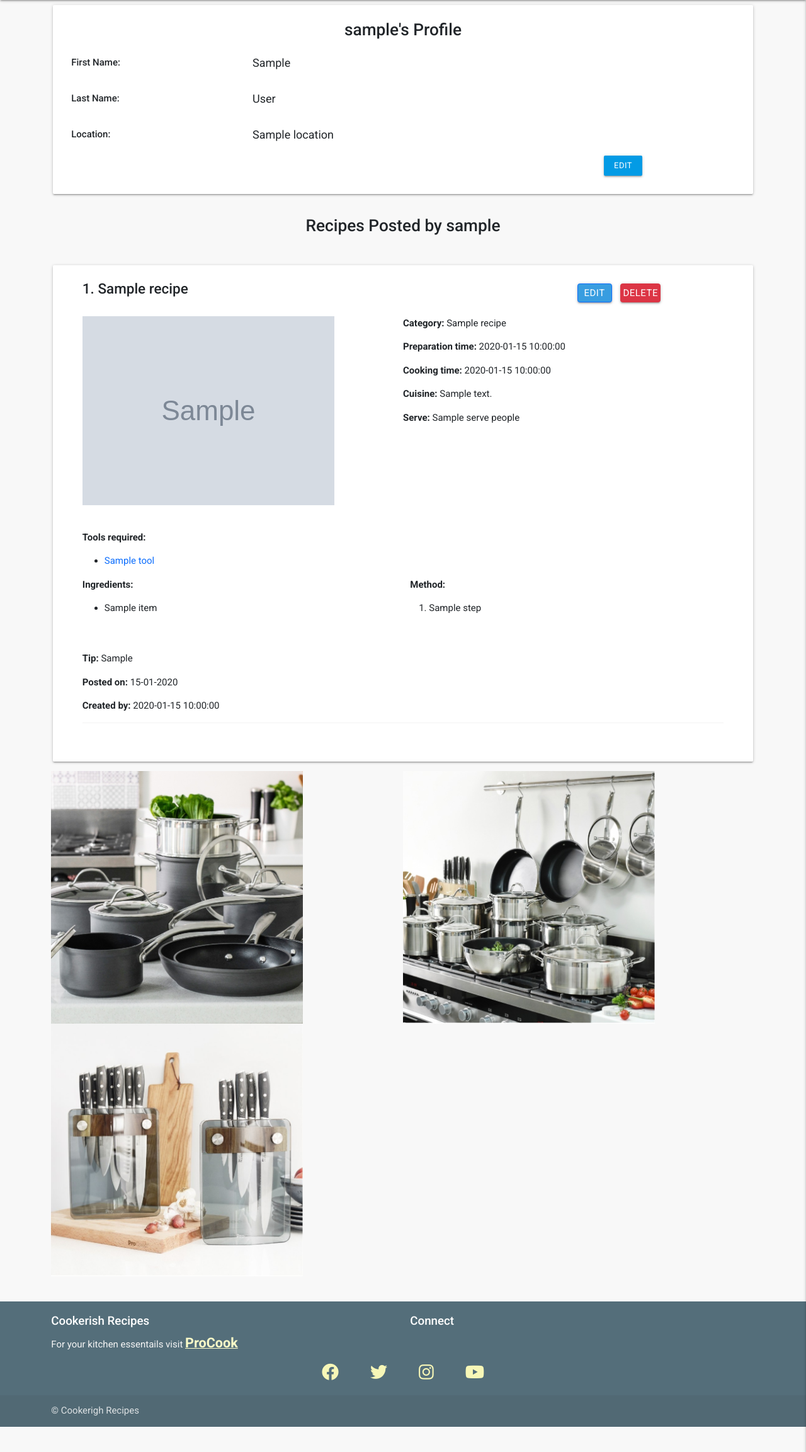
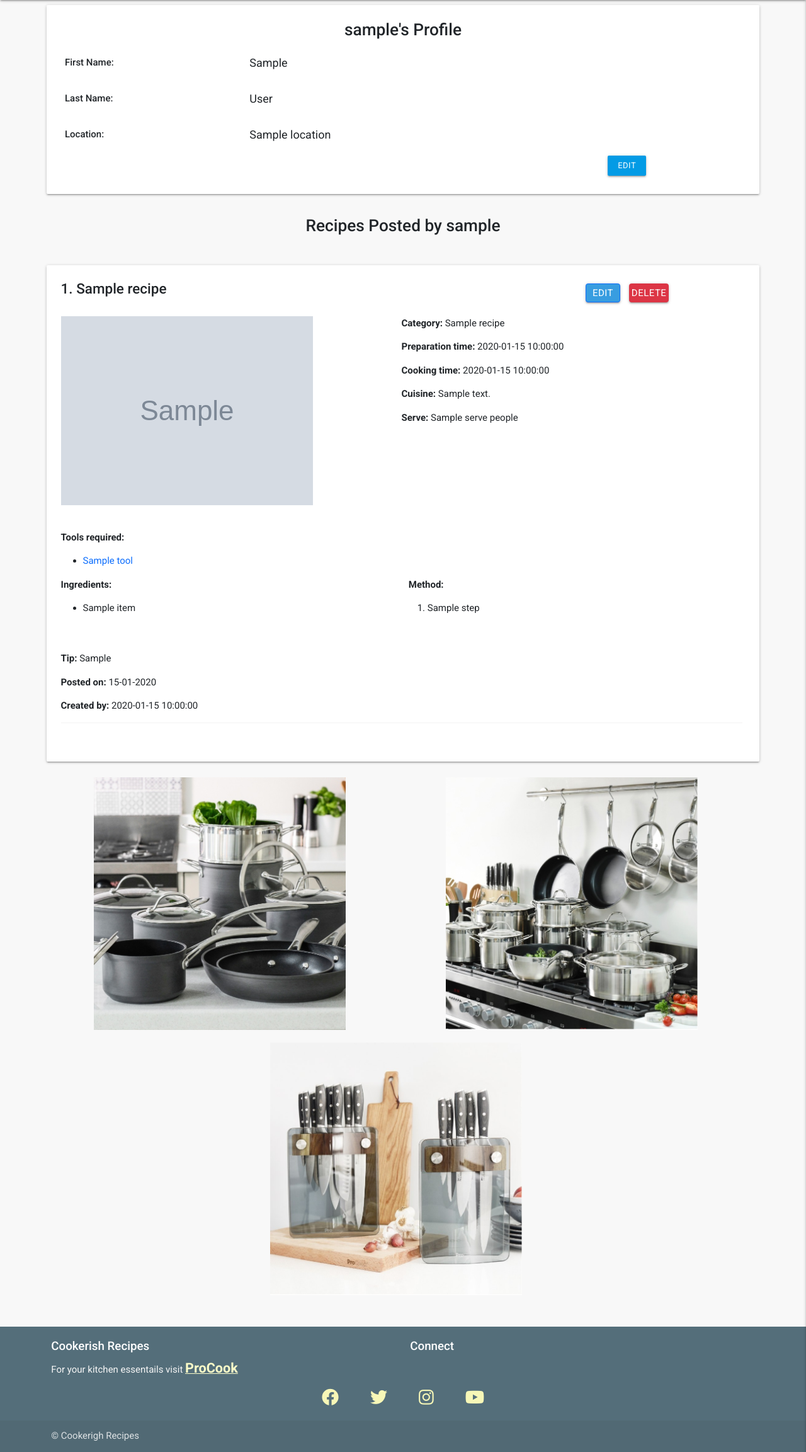
Before and after one commit to baijuka/ms3-bju-project, a Flask app: page /profile/1 in a window 1280 px wide. Shown: the part 64-2369 px from the top of the page at 63% size. Run offline with Flask 2, Linux system fonts and the light colour scheme; the visitor is signed in with stand-in values (Sample User, id 1); grey boxes marked "Sample" are stand-in pictures; a database or web service that is not in the repository returns one stand-in record (values such as "Sample title"); some libraries are stand-ins or nearby versions.

Commit message:
Udjust padding let and right for content in profile.html

```diff
--- a/static/css/style.css
+++ b/static/css/style.css
@@ -23,6 +23,10 @@ html, body {
 .card-panel {
     margin-left: 3px;
     margin-right: 3px;
+}
+#div1-profile {
+    padding-left: 0 !important;
+    padding-right: 0 !important;
 }
 
 .text-shadow {
@@ -66,6 +70,8 @@ ul li a {
 
 .advt img {
     max-width: 400px;
+    display: block;
+    margin: 10px auto;
 }
 footer h3 {
     font-size: small;
--- a/templates/profile.html
+++ b/templates/profile.html
@@ -4,7 +4,7 @@
      <!-- Credit: This page has used Code Institute's mini project's code and was modified to fit the purpose of the site   -->
 
     <div class="row">
-        <div class="col s12 m8">
+        <div class="col s12 m8" style="padding-left: 1px; padding-right: 1px;">
             <div class="card-panel dark-grey-text text-darken-4">
                 <h3 class="center-align dark-grey-text text-darken-4">
                     {{ user.username }}'s Profile<br>
@@ -36,8 +36,8 @@
         </h3>
     </div>
     <div class="row">
-        <div class="col s12 m8">
-            <div class="card-panel">
+        <div class="col s12 m8" style="padding-left: 1px; padding-right: 1px;">
+            <div class="card-panel" style="padding-left: 0; padding-right: 5px;">
                 <div class="dark-grey-text text-darken-4">
                     <div class="container">
                     {% for recipe in user_recipe %}
```
